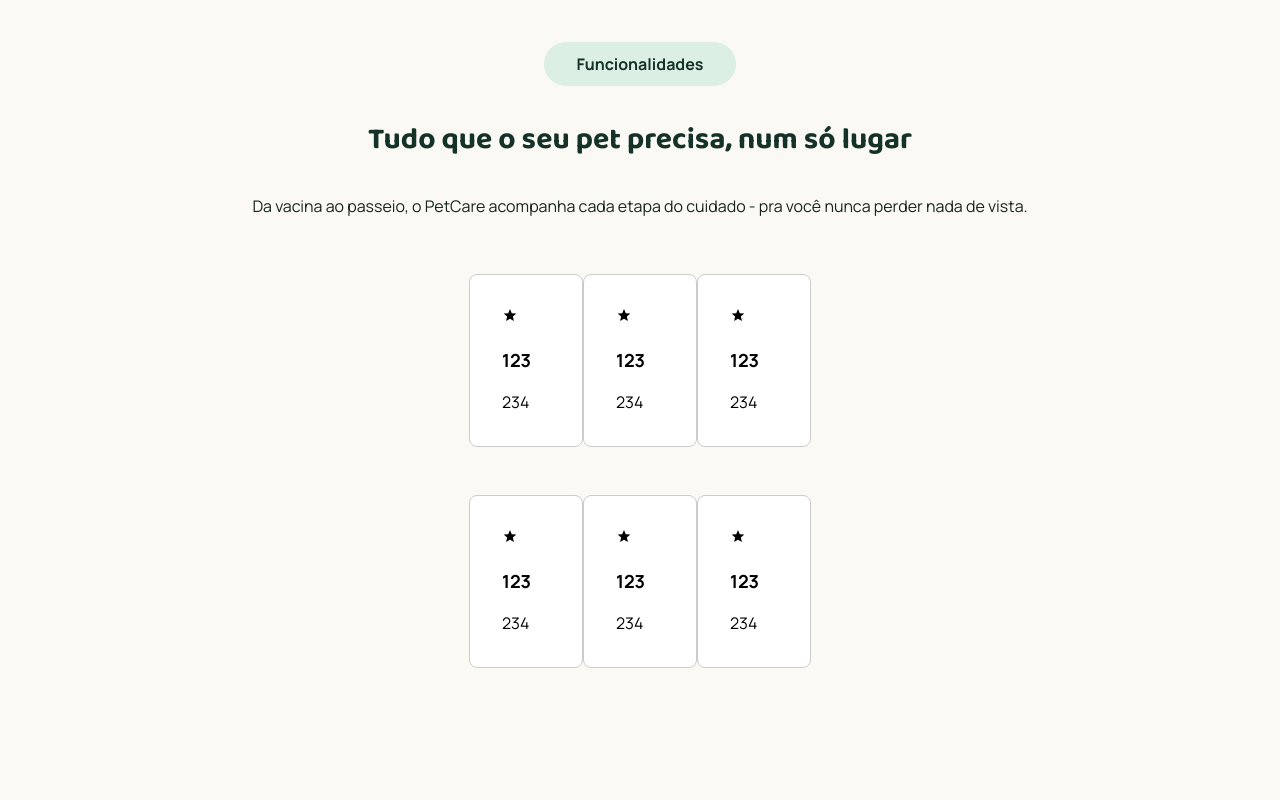
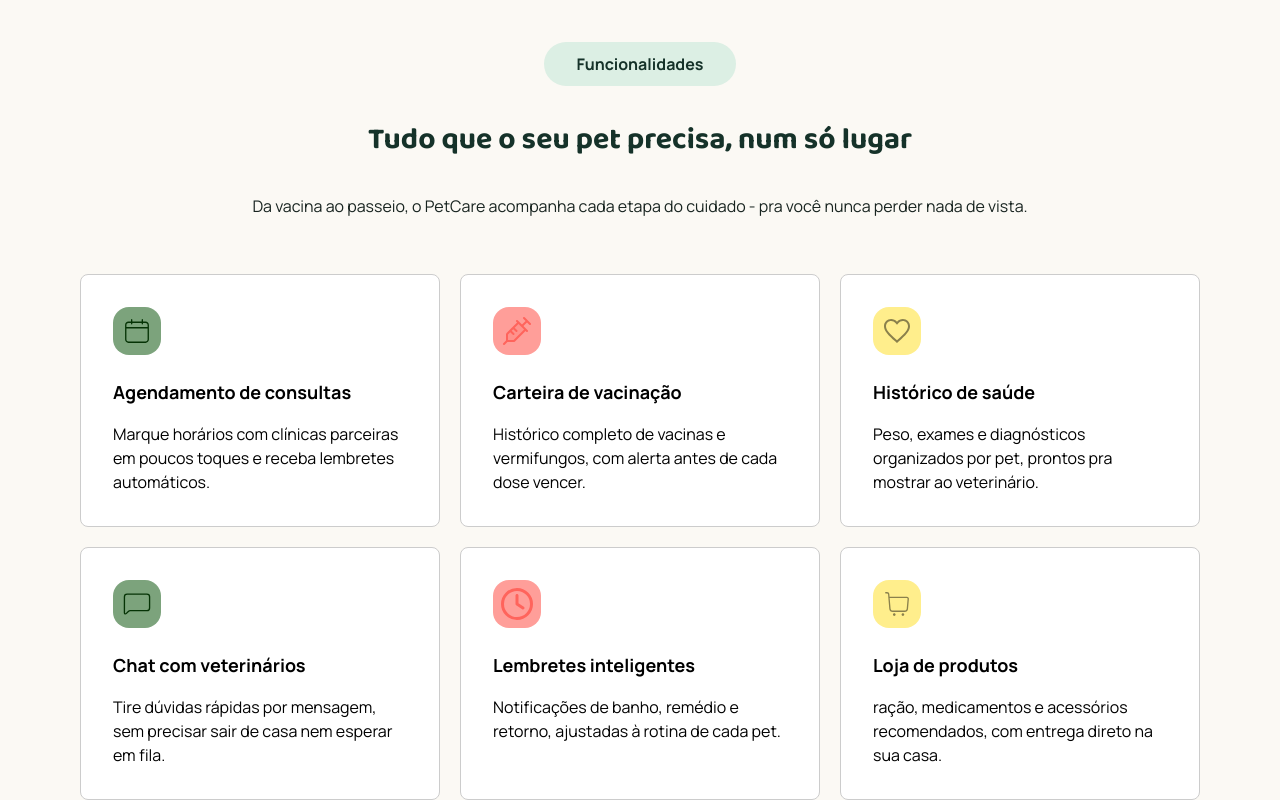
Before and after one commit to matheusalmeida153-maker/petcare-lp, a React (Vite) app in the folder petcare-lp/: page / in a window 1280 px wide. Shown: the part 591-1391 px from the top of the page. Before the commit the page ends 1307 px from the top, so only its background shows below. Built offline with nearby package versions, Linux system fonts and the light colour scheme.

Commit message:
Terminando os cards e adicionando o botao

```diff
--- /dev/null
+++ b/petcare-lp/src/components/Button/index.tsx
@@ -0,0 +1,18 @@
+interface ButtonProps{
+    title: string
+    link: string
+    color: string
+    border: string
+    color_text: string;
+}
+
+export default function Button({title, link, color, border, color_text}: ButtonProps){
+    return (
+        <a
+          href={link}
+          className={`hidden md:block ${color} ${color_text} font-medium font-display text-sm px-6 py-2.5 rounded ${border}]`}
+        >
+          {title}
+        </a>
+    )
+}
--- a/petcare-lp/src/components/Cards/index.tsx
+++ b/petcare-lp/src/components/Cards/index.tsx
@@ -1,21 +1,22 @@
-import {ReactElement} from "react"
 
 interface CardsProps{
     title: string
     description: string
-    icon: React.ReactElement;
+    icon: React.ReactElement
+    background: string;
 }
 
-export default function Cards ({ title, description, icon}: CardsProps) {
+export default function Cards ({ title, description, icon, background}: CardsProps) {
     return (
-        <div className="bg-white mb-12 border border-[#ccc] rounded-lg p-8 max-w-[350px]">
-                    <div className="bg=[#DCEFE4] rounded-2x1 p2 w-12">
-                        {icon}
-                    </div>
 
-                    <p className="mt-6 font-bold text-[18px]">{title}</p>
+        <div className="bg-white border border-[#ccc] rounded-lg p-8 max-w-100">
+            <div className={`${background} flex flex-col items-center justify-center rounded-2xl p-2 w-12`}>
+                {icon}
+            </div>
 
-                    <p className="mt-4">{description} </p>
+            <p className="mt-6 font-bold text-[18px]">{title}</p>
+
+            <p className="mt-4">{description} </p>
         </div>
 
 
--- a/petcare-lp/src/components/Funcionality/index.tsx
+++ b/petcare-lp/src/components/Funcionality/index.tsx
@@ -1,5 +1,11 @@
 import Cards from "../Cards";
-import { IoMdStar } from "react-icons/io";
+import { CiCalendar } from "react-icons/ci";
+import { FaRegClock } from "react-icons/fa6";
+import { IoMdHeartEmpty } from "react-icons/io";
+import { CiChat1 } from "react-icons/ci";
+import { CiShoppingCart } from "react-icons/ci";
+import { PiSyringeDuotone } from "react-icons/pi";
+
 
 export default function Funcionality () {
     return (
@@ -16,13 +22,43 @@ export default function Funcionality () {
                     Da vacina ao passeio, o PetCare acompanha cada etapa do cuidado - pra você nunca perder nada de vista.
                 </p>
 
-                <div className="grid grid-cols-3 mt-14">
-                    <Cards title="123" description="234" icon={<IoMdStar />} />
-                    <Cards title="123" description="234" icon={<IoMdStar />} />
-                    <Cards title="123" description="234" icon={<IoMdStar />} />
-                    <Cards title="123" description="234" icon={<IoMdStar />} />
-                    <Cards title="123" description="234" icon={<IoMdStar />} />
-                    <Cards title="123" description="234" icon={<IoMdStar />} />
+                <div className="grid grid-cols-3 mt-14 gap-5">
+                    <Cards
+                        title="Agendamento de consultas"
+                        description="Marque horários com clínicas parceiras em poucos toques e receba lembretes automáticos."
+                        icon={<CiCalendar size={32} color="#053305"/>}
+                        background="bg-[#7CA37C]"
+                        />
+                    <Cards
+                        title="Carteira de vacinação"
+                        description="Histórico completo de vacinas e vermifungos, com alerta antes de cada dose vencer."
+                        icon={<PiSyringeDuotone size={32} color="#FF645C"/>}
+                        background="bg-[#FF9E99]"
+                        />
+                    <Cards
+                        title="Histórico de saúde"
+                        description="Peso, exames e diagnósticos organizados por pet, prontos pra mostrar ao veterinário."
+                        icon={<IoMdHeartEmpty size={32} color="#8A804C" />}
+                        background="bg-[#FFEE8C]"
+                        />
+                    <Cards
+                        title="Chat com veterinários"
+                        description="Tire dúvidas rápidas por mensagem, sem precisar sair de casa nem esperar em fila."
+                        icon={<CiChat1 size={32} color="#053305"/>}
+                        background="bg-[#7CA37C]"
+                        />
+                    <Cards
+                        title="Lembretes inteligentes"
+                        description="Notificações de banho, remédio e retorno, ajustadas à rotina de cada pet."
+                        icon={<FaRegClock size={32} color="#FF645C"/>}
+                        background="bg-[#FF9E99]"
+                        />
+                    <Cards
+                        title="Loja de produtos"
+                        description="ração, medicamentos e acessórios recomendados, com entrega direto na sua casa."
+                        icon={<CiShoppingCart size={32} color="#8A804C"/>}
+                        background="bg-[#FFEE8C]"
+                        />
                 </div>
         </section>
     );
--- a/petcare-lp/src/components/Hero/index.tsx
+++ b/petcare-lp/src/components/Hero/index.tsx
@@ -1,6 +1,7 @@
 import { FaPlus } from "react-icons/fa";
 import { IoMdStar } from "react-icons/io";
 import { MdOutlinePets } from "react-icons/md";
+//import Button from "../Button";
 
 export default function Hero() {
   return (
@@ -30,6 +31,7 @@ export default function Hero() {
         >
           Ver funcionalidades
         </a>
+
 
         <a
           href=""
```
